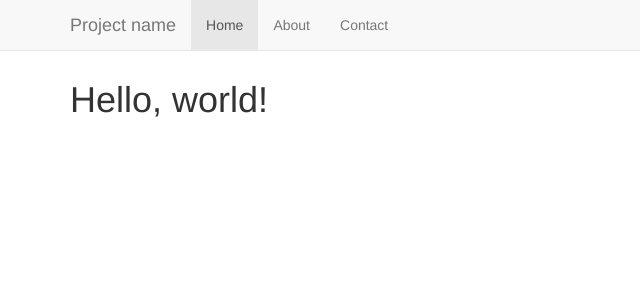
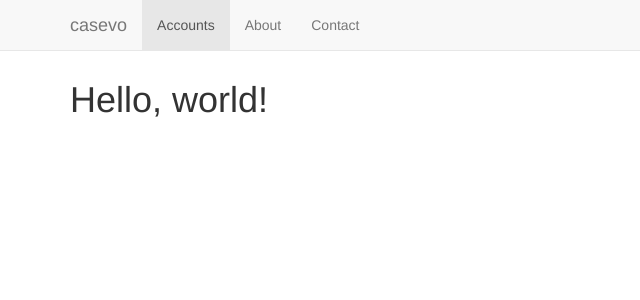
Before and after one commit to noxan/casevo, a Django app: page / in a window 1280 px wide. Shown: the top 300 px of the page, without its empty margins (0-640 px from the left). Run offline with Django 3.2, Linux system fonts and the light colour scheme; some libraries are stand-ins or nearby versions.

Commit message:
fix some dummy links in base template and add i18n

```diff
--- a/casevo/common/templates/base.html
+++ b/casevo/common/templates/base.html
@@ -1,3 +1,4 @@
+{% load i18n %}
 <!DOCTYPE html>
 <html>
   <head>
@@ -18,11 +19,11 @@
             <span class="icon-bar"></span>
             <span class="icon-bar"></span>
           </button>
-          <a class="navbar-brand" href="#">Project name</a>
+          <a class="navbar-brand" href="{% url 'home' %}">casevo</a>
         </div>
         <div class="collapse navbar-collapse">
           <ul class="nav navbar-nav">
-            <li class="active"><a href="#">Home</a></li>
+            <li class="active"><a href="{% url 'accounts:list' %}">{% trans "Accounts" %}</a></li>
             <li><a href="#about">About</a></li>
             <li><a href="#contact">Contact</a></li>
           </ul>
```
